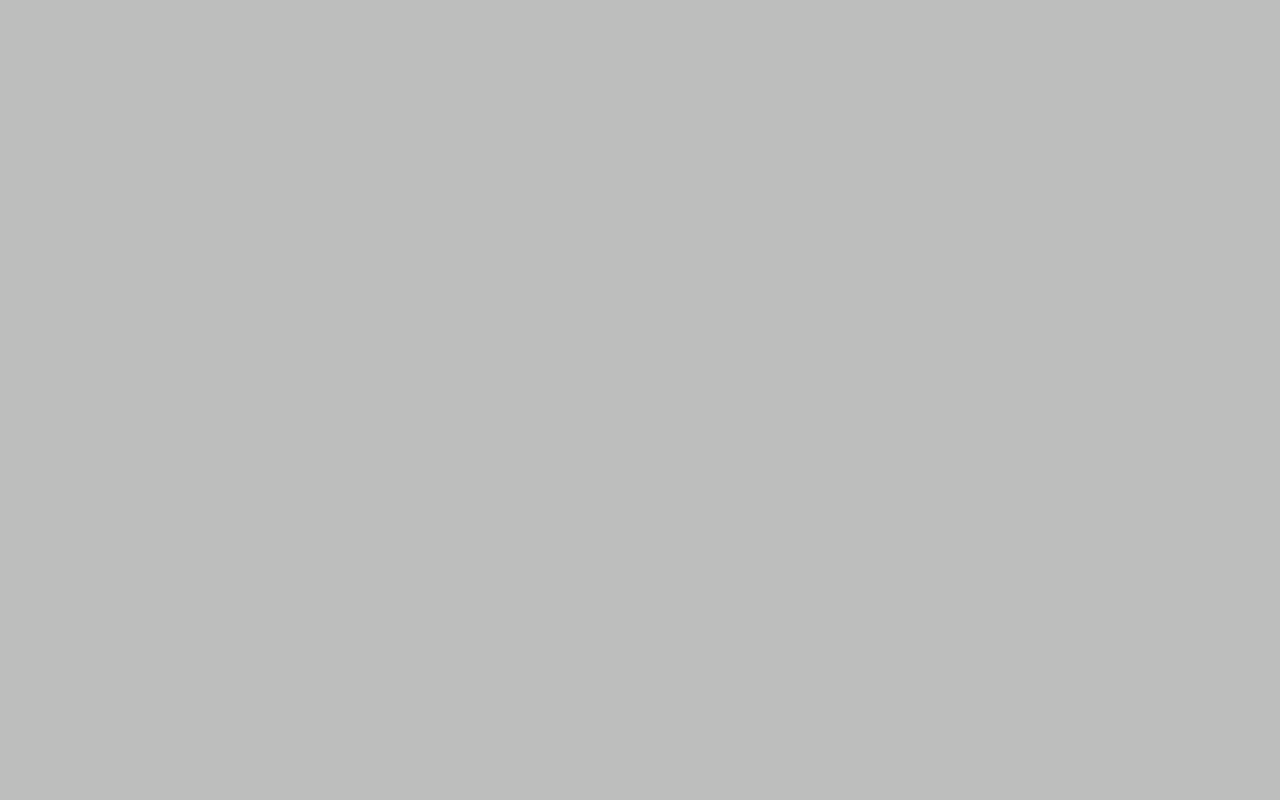
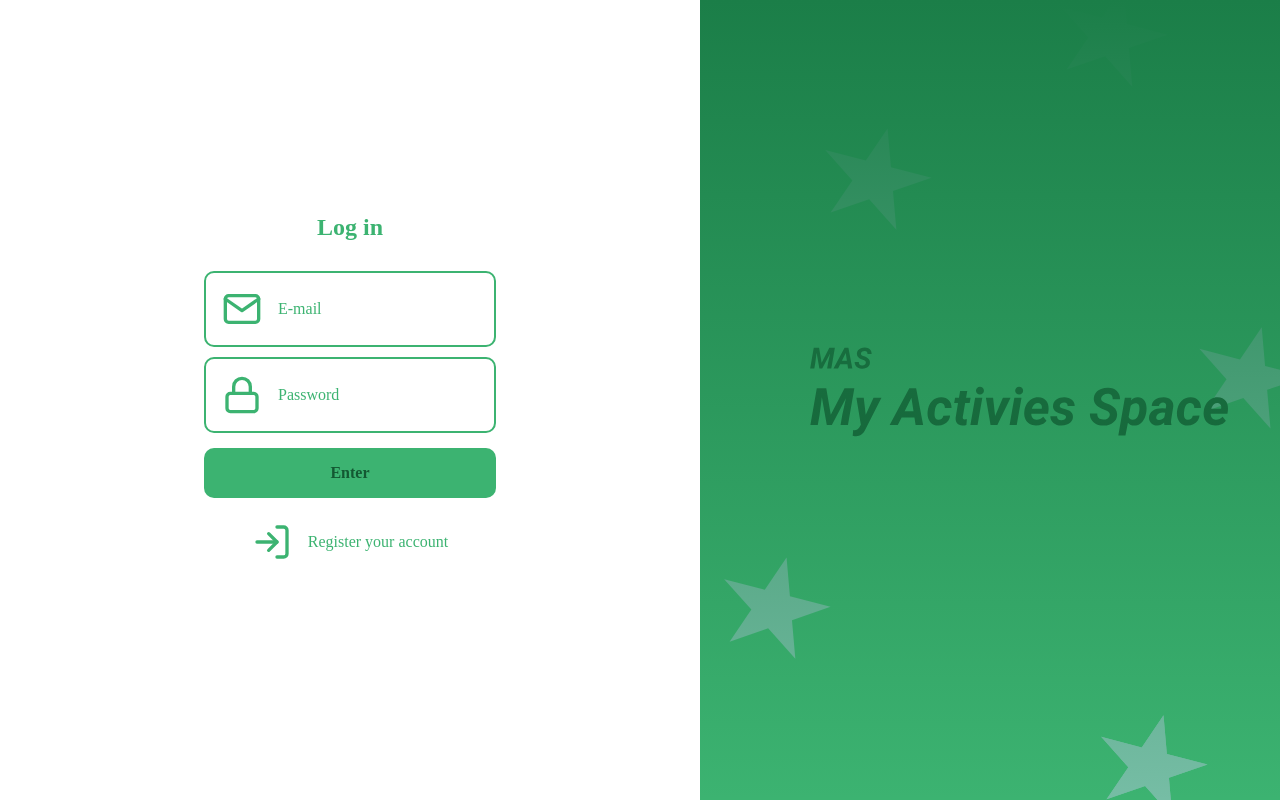
Before and after one commit to Dorneles-Fabiane/mas-frontend, a React (Create React App) app: page / in a window 1280 px wide. Built offline with nearby package versions, Linux system fonts and the light colour scheme.

Commit message:
refactor: Routing structure - added the application pages  * 'Dashboard', 'Login', Register' and 'NotFound' *  at the routes index file

```diff
--- a/src/routes/index.tsx
+++ b/src/routes/index.tsx
@@ -1,12 +1,18 @@
 import React from 'react';
+
 import { Switch, Route } from 'react-router-dom';
-import login from '../pages/Login';
+
+import { Dashboard } from '../pages/Dashboard';
+import { Login } from '../pages/Login';
 import { NotFound } from '../pages/NotFound';
+import { Register } from '../pages/Register';
 
 const Routes: React.FC = () => (
   <Switch>
-    <Route path="/" exact component={login} />
-    <Route path="/*" component={NotFound}/>
+    <Route path="/dashboard" component={Dashboard} />
+    <Route path="/" exact component={Login} />
+    <Route path="/register" component={Register} />
+    <Route path="/*" component={NotFound} />
   </Switch>
 );
 
```
